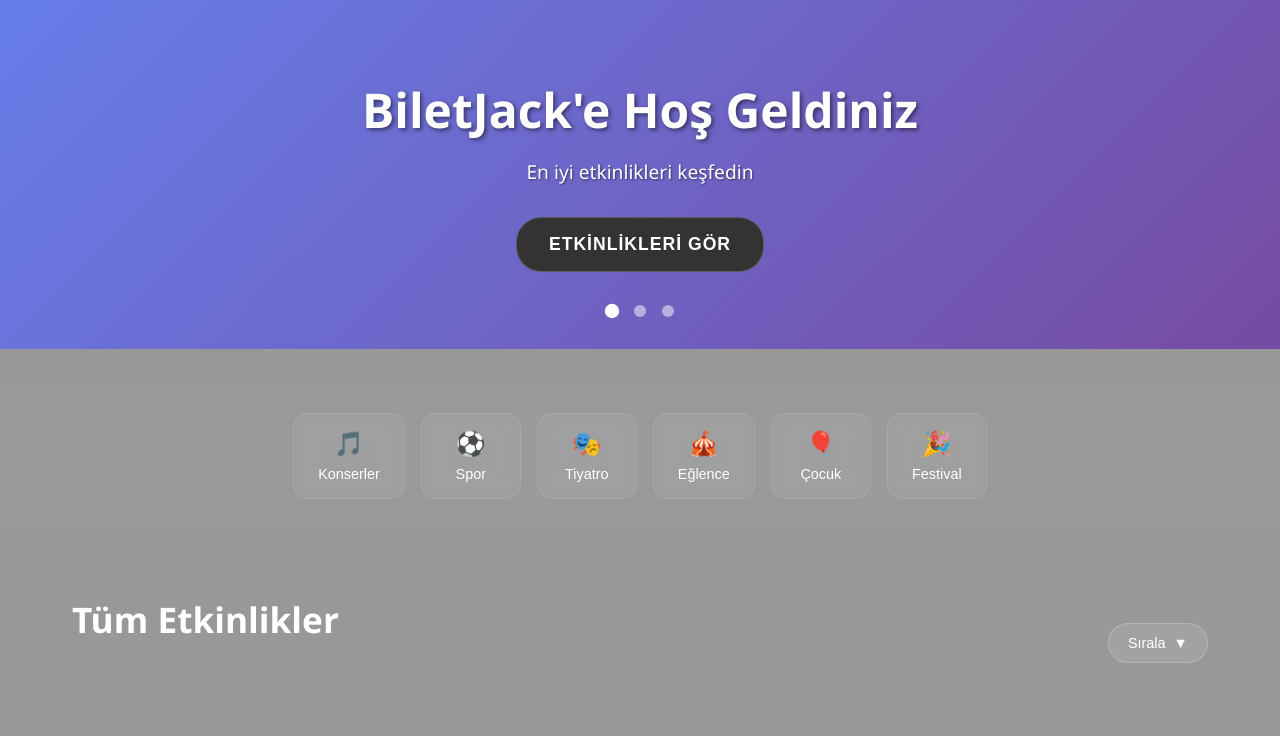
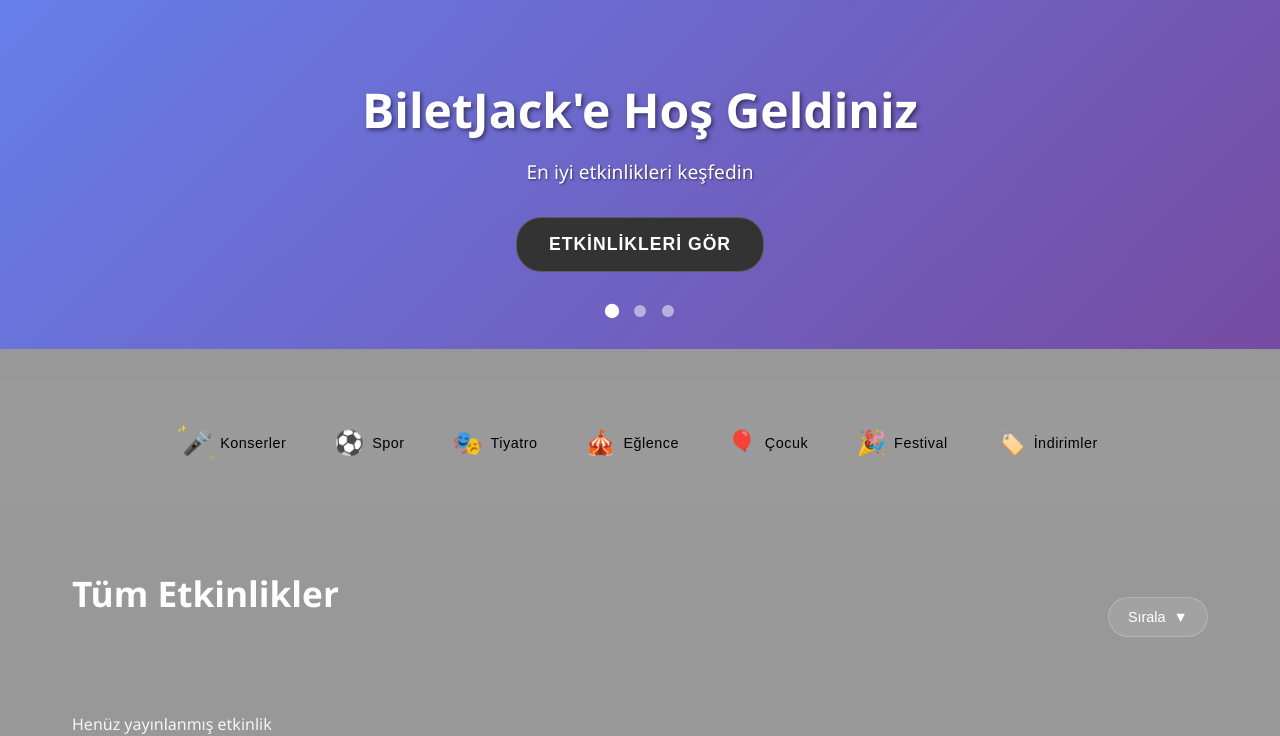
Before and after one commit to zenthior/Biletjack, a PHP site: page / in a window 1280 px wide. Shown: the part 85-821 px from the top of the page. Run offline with PHP 8.4, Linux system fonts and the light colour scheme; data comes from the database, SQL or seed files in the repository; data that the repository does not hold is empty.

Commit message:
kategori

```diff
--- a/css/customer.css
+++ b/css/customer.css
@@ -7,7 +7,7 @@
 
 body {
     font-family: 'Inter', -apple-system, BlinkMacSystemFont, 'Segoe UI', Roboto, sans-serif;
-    background: linear-gradient(135deg, #9333ea 0%, #7c3aed 100%);
+    background: linear-gradient(135deg, #87ceeb 0%, #b0e0e6 100%);
     color: #1e293b;
     line-height: 1.6;
     min-height: 100vh;
@@ -586,7 +586,7 @@ body {
 /* Main Content Adjustment */
 body {
     margin-left: 280px;
-    background: linear-gradient(135deg, #9333ea 0%, #7c3aed 100%);
+    background: linear-gradient(135deg, #87ceeb 0%, #b0e0e6 100%);
     min-height: 100vh;
     padding: 40px;
 }
--- a/includes/header.php
+++ b/includes/header.php
@@ -1516,33 +1516,117 @@ $userType = $isLoggedIn ? $_SESSION['user_type'] : null;
         }
 
         .category-btn {
-            background: rgba(255, 255, 255, 0.05);
-            backdrop-filter: blur(10px);
-            border: 1px solid rgba(255, 255, 255, 0.1);
-            border-radius: 15px;
-            padding: 1rem 1.5rem;
-            color: white;
+            background: transparent;
+            backdrop-filter: none;
+            border: none;
+            border-radius: 0;
+            padding: 1rem;
+            color: black;
             cursor: pointer;
             transition: all 0.3s ease;
             display: flex;
-            flex-direction: column;
+            flex-direction: row;
             align-items: center;
             gap: 0.5rem;
-            min-width: 100px;
+            min-width: 80px;
+            opacity: 1;
+            transform: none;
+            box-shadow: none;
         }
 
         .category-btn:hover {
-            background: rgba(255, 255, 255, 0.1);
-            border-color: rgba(255, 255, 255, 0.2);
+            background: #8B5CF6;
+            backdrop-filter: none;
+            border: none;
+            border-radius: 15px;
+            padding: 1rem;
+            color: white;
+            gap: 0.5rem;
+            min-width: 80px;
+            transform: none;
+            box-shadow: none;
         }
 
         .category-btn-icon {
             font-size: 1.5rem;
+            filter: none;
+            color: black;
+            transition: all 0.3s ease;
+        }
+
+        .category-btn:hover .category-btn-icon {
+            font-size: 1.5rem;
+            color: white;
+            filter: none;
         }
 
         .category-btn span {
             font-size: 0.9rem;
             font-weight: 500;
+            text-shadow: none;
+            letter-spacing: 0.5px;
+            transition: all 0.3s ease;
+            color: black;
+        }
+
+        .category-btn:hover span {
+            font-size: 0.9rem;
+            font-weight: 500;
+            color: white;
+            text-shadow: none;
+        }
+
+        /* Konser butonu için özel stil - yazılarla aynı renk */
+        .category-btn[data-category="konser"] .category-btn-icon {
+            position: relative;
+            color: black;
+            filter: none;
+        }
+
+        .category-btn[data-category="konser"] .category-btn-icon::before {
+            content: "✨";
+            position: absolute;
+            top: -4px;
+            left: -4px;
+            font-size: 0.4rem;
+            color: #8B5CF6;
+            animation: sparkle 2s infinite;
+        }
+
+        .category-btn[data-category="konser"] .category-btn-icon::after {
+            content: "✨";
+            position: absolute;
+            bottom: -4px;
+            right: -4px;
+            font-size: 0.4rem;
+            color: #8B5CF6;
+            animation: sparkle 2s infinite 1s;
+        }
+
+        @keyframes sparkle {
+            0%, 100% {
+                opacity: 0.3;
+                transform: scale(0.8);
+            }
+            50% {
+                opacity: 1;
+                transform: scale(1.2);
+            }
+        }
+
+        /* Hover durumunda da aynı stil */
+        .category-btn[data-category="konser"]:hover .category-btn-icon {
+            color: white;
+            filter: none;
+        }
+
+        /* Kategori butonlarına özel ikonlar - CSS'teki ::before tanımları kaldırıldı */
+        /* HTML'deki emojiler kullanılacak */
+
+        /* Hover animasyonu için JavaScript tetikleyicisi */
+        .category-btn.visible {
+            opacity: 1;
+            transform: translateY(0) scale(1);
         }
 
         .feature-grid {
@@ -2510,6 +2594,23 @@ $userType = $isLoggedIn ? $_SESSION['user_type'] : null;
             }, 5000);
         });
 
+        // Kategori butonları hover animasyonu
+        document.addEventListener('DOMContentLoaded', function() {
+            const categoryBtns = document.querySelectorAll('.category-btn');
+
+            categoryBtns.forEach((btn, index) => {
+                btn.addEventListener('mouseenter', function() {
+                    this.classList.add('visible');
+                });
+
+                btn.addEventListener('mouseleave', function() {
+                    setTimeout(() => {
+                        this.classList.remove('visible');
+                    }, 300);
+                });
+            });
+        });
+
         // Category button interactions
         document.querySelectorAll('.category-btn').forEach(btn => {
             btn.addEventListener('click', function() {
--- a/index.php
+++ b/index.php
@@ -60,7 +60,7 @@ include 'includes/header.php';
             <div class="container">
                 <div class="category-buttons">
                     <button class="category-btn" data-category="konser">
-                        <div class="category-btn-icon">🎵</div>
+                        <div class="category-btn-icon">🎤</div>
                         <span>Konserler</span>
                     </button>
                     <button class="category-btn" data-category="spor">
@@ -82,6 +82,10 @@ include 'includes/header.php';
                     <button class="category-btn" data-category="festival">
                         <div class="category-btn-icon">🎉</div>
                         <span>Festival</span>
+                    </button>
+                    <button class="category-btn" data-category="indirim">
+                        <div class="category-btn-icon">🏷️</div>
+                        <span>İndirimler</span>
                     </button>
                 </div>
             </div>
```
